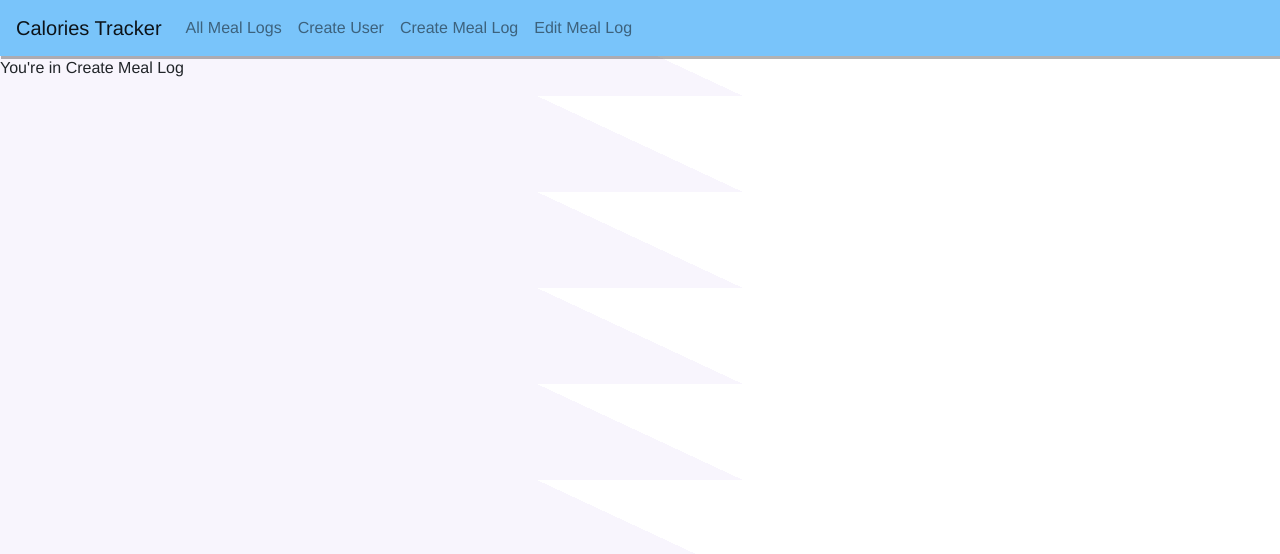
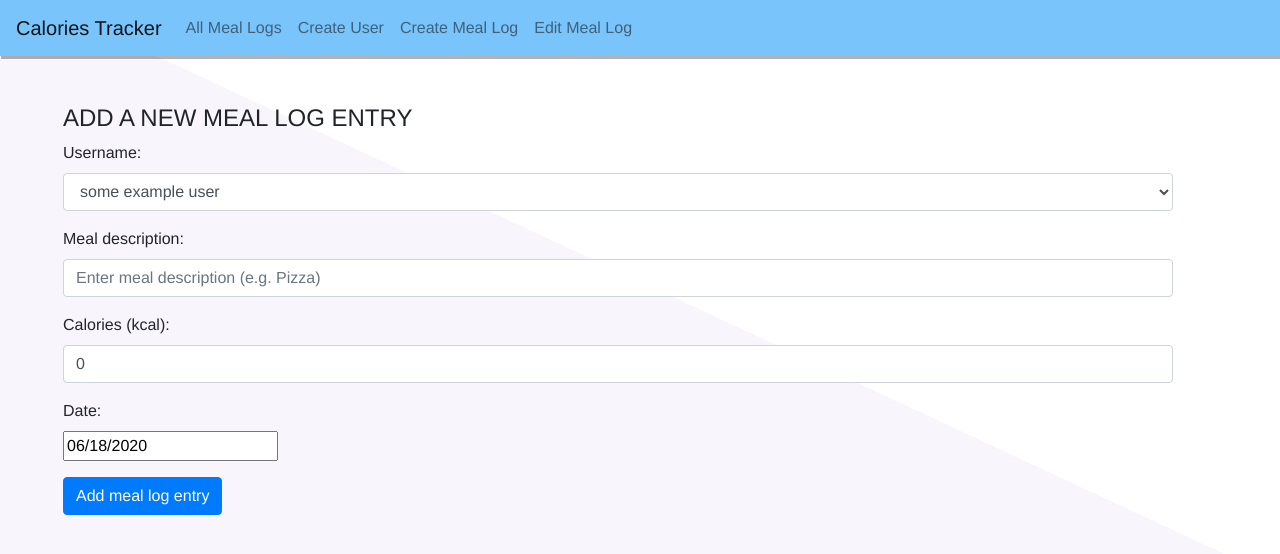
Before and after one commit to hazzaldo/calories-tracker, a React (Create React App) app: page /meal in a window 1280 px wide. Shown: the top 554 px of the page. Built offline with nearby package versions, Linux system fonts and the light colour scheme.

Commit message:
create state, effect, helper functions and output of CreateMealLog component

```diff
--- a/src/components/CreateMealLog.jsx
+++ b/src/components/CreateMealLog.jsx
@@ -1,9 +1,115 @@
-import React from 'react';
+import React, { useState, useEffect } from 'react';
+import DatePicker from 'react-datepicker';
+import "react-datepicker/dist/react-datepicker.css";
+
 
 function CreateMealLog() {
+
+    const [ mealLogEntry, setMealLogEntry ] = useState({
+        username: "",
+        description: "",
+        calories: 0,
+        date: new Date(),
+        existingUsers: []
+    });
+
+    useEffect(() => {
+        setMealLogEntry(preValue => {
+            return {
+                ...preValue,
+                existingUsers: ['some example user'],
+                username: 'some example user'
+            }
+        });
+    }, []);
+
+    function handleChange(event) {
+        const { name, value } = event.target;
+
+        setMealLogEntry(preValue => {
+            return {
+                ...preValue,
+                [name]: value
+            }
+        });
+    }
+
+    function handleDateChange(date) {
+        setMealLogEntry(preValue => {
+            return {
+                ...preValue,
+                date: date
+            }
+        })
+    }
+
+    function handleSubmit(event) {
+        event.preventDefault();
+
+        const mealLog = {
+            username: mealLogEntry.username,
+            description: mealLogEntry.description,
+            calories: mealLogEntry.calories,
+            date: mealLogEntry.date
+        }
+
+        console.log(mealLog);
+
+        setMealLogEntry(preValue => {
+            return {
+                ...preValue,
+                username: "",
+                description: "",
+                calories: 0,
+                date: new Date()
+            }
+        });
+
+        window.location = '/';
+    }
+
+    function displayUsernames() {
+        return mealLogEntry.existingUsers.map(user => {
+            return <option
+                key={user}
+                values={user}>
+                {user}
+                </option>
+        })
+    }
+
     return (
-        <div>
-            <p>You're in Create Meal Log</p>
+        <div className='container form-container'>
+            <h4>ADD A NEW MEAL LOG ENTRY</h4>
+            <form onSubmit={handleSubmit}>
+                <div className="form-group">
+                    <label>Username: </label>
+                    <select className="form-control" onChange={handleChange} name="username">
+                        {displayUsernames()}
+                    </select>
+                </div>
+                <div className="form-group">
+                    <label>Meal description: </label>
+                    <input className="form-control" type="text" onChange={handleChange} required name="description" value={mealLogEntry.description} placeholder="Enter meal description (e.g. Pizza)"/>
+                </div>
+                <div className="form-group">
+                    <label>Calories (kcal): </label>
+                    <input className="form-control" type="number" onChange={handleChange} name="calories" required value={mealLogEntry.calories}/>
+                </div>
+                <div className="form-group">
+                    <label>Date: </label>
+                    <div className="form-group">
+                    <DatePicker
+                        selected={mealLogEntry.date}
+                        onChange={handleDateChange}
+                    />
+                    </div>
+                </div>
+
+                <div className="form-group">
+                <button className="btn btn-primary" type="submit">Add meal log entry</button>
+                </div>
+            </form>
         </div>
     )
 }
```
